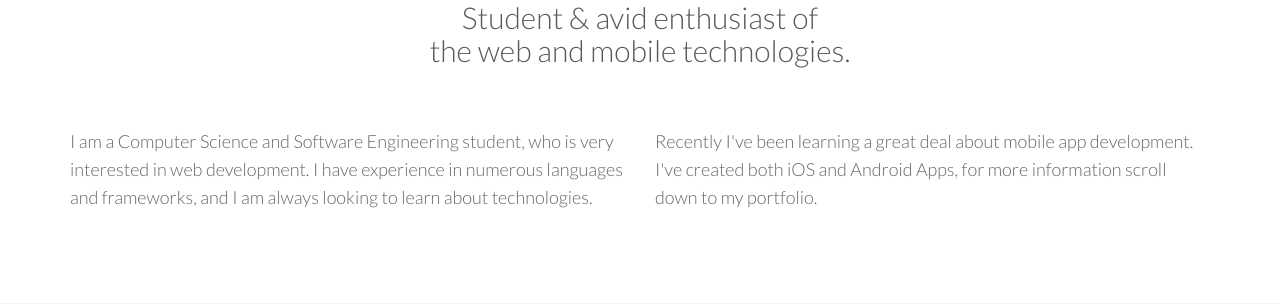
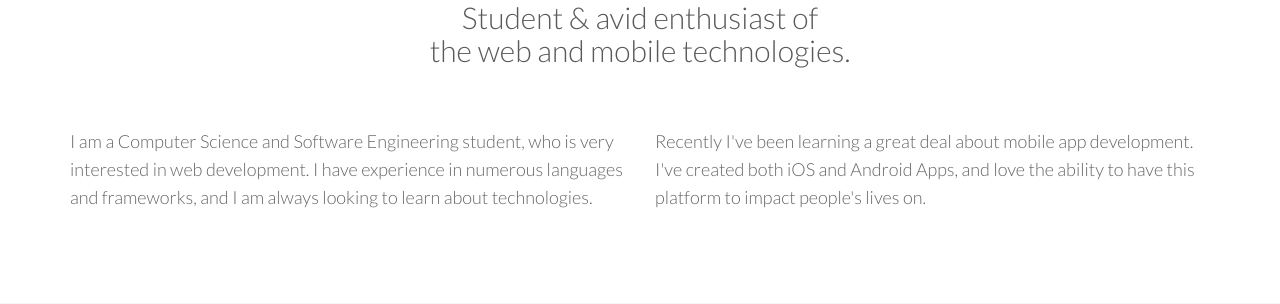
Before and after one commit to rockwotj/personal-website, a Python web app: template templates/index.jinja2 in a window 1280 px wide. Shown: the part 799-1103 px from the top of the page. Run offline with Jinja, Linux system fonts and the light colour scheme; the template is opened without the code that fills it, so the values that code supplies are empty; some libraries are stand-ins or nearby versions; some web fonts are replaced.

Commit message:
Fixed the project orderings

```diff
--- a/main.py
+++ b/main.py
@@ -27,8 +27,7 @@ jinja_env = jinja2.Environment(loader=jinja2.FileSystemLoader(os.path.dirname(__
 class MainHandler(webapp2.RequestHandler):
     def get(self):
         template = jinja_env.get_template('templates/index.jinja2')
-        portfolio = Project.query()
-        portfolio.order(-Project.last_touch_date_time)
+        portfolio = Project.query().order(-Project.last_touch_date_time)
         self.response.write(template.render({'portfolio':portfolio}))
 
 class ProjectHandler(webapp2.RequestHandler):
--- a/templates/index.jinja2
+++ b/templates/index.jinja2
@@ -69,7 +69,7 @@
           <p>I am a Computer Science and Software Engineering student, who is very interested in web development. I have experience in numerous languages and frameworks, and I am always looking to learn about technologies.</p>
         </div><!--/col-md-6-->
         <div class="col-md-6">
-          <p>Recently I've been learning a great deal about mobile app development. I've created both iOS and Android Apps, for more information scroll down to my portfolio.</p>
+          <p>Recently I've been learning a great deal about mobile app development. I've created both iOS and Android Apps, and love the ability to have this platform to impact people's lives on.</p>
         </div><!--/col-md-6-->
       </div><!--/row-->
     </div><!-- /.container -->
```
